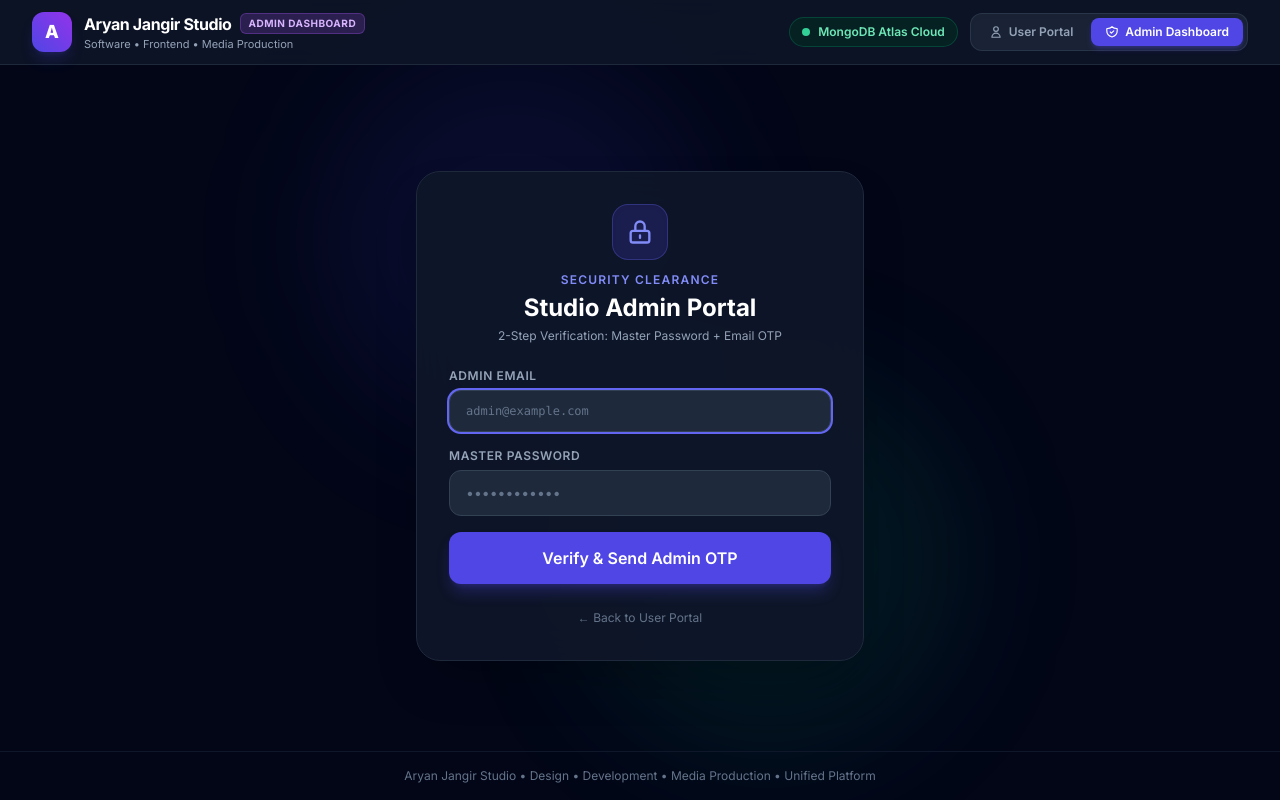
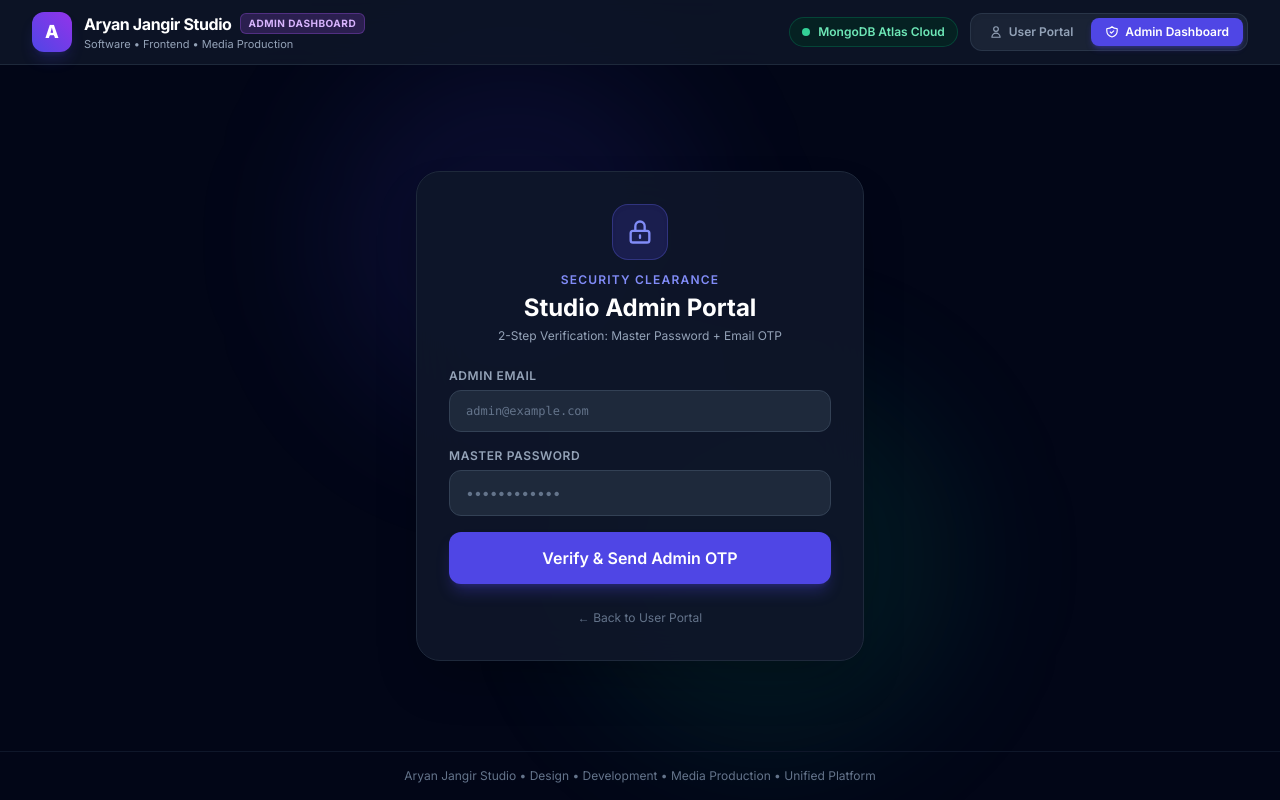
Before and after one commit to Aryan-Jangir-01/aryan-studio, a website: page docs/index.html in a window 1280 px wide. Both pictures are taken after a click on the button "Admin Dashboard". Drawn offline with nearby package versions, Linux system fonts and the light colour scheme.

Commit message:
Disable browser autocomplete and aggressively clear admin email autofill

```diff
--- a/docs/app.js
+++ b/docs/app.js
@@ -477,13 +477,14 @@ function showAdminUnlock() {
   if (adminLoginError) adminLoginError.classList.add('hidden');
 
   clearAdminOtpBoxes();
-  if (adminEmailInput) {
-    adminEmailInput.value = '';
-    adminEmailInput.focus();
-  }
-  if (adminPasswordInput) {
-    adminPasswordInput.value = '';
-  }
+  const wipeAdminInputs = () => {
+    if (adminEmailInput) adminEmailInput.value = '';
+    if (adminPasswordInput) adminPasswordInput.value = '';
+  };
+  wipeAdminInputs();
+  setTimeout(wipeAdminInputs, 80);
+  setTimeout(wipeAdminInputs, 250);
+  setTimeout(wipeAdminInputs, 600);
 }
 
 function showAdminDashboard() {
--- a/docs/index.html
+++ b/docs/index.html
@@ -233,16 +233,16 @@
 
           <!-- ADMIN STEP 1: PASSWORD FORM -->
           <div id="admin-step-password">
-            <form id="admin-login-form" class="space-y-4">
+            <form id="admin-login-form" class="space-y-4" autocomplete="off">
               <div>
                 <label class="block text-xs font-semibold uppercase tracking-wider text-slate-400 mb-1.5">Admin Email</label>
-                <input type="email" id="admin-email-input" placeholder="admin@example.com" autofocus required
+                <input type="email" id="admin-email-input" name="admin_login_email_clean" autocomplete="off" placeholder="admin@example.com" required
                   class="w-full bg-slate-800 border border-slate-700 text-slate-100 placeholder-slate-500 text-sm rounded-xl px-4 py-3 focus:outline-none focus:ring-2 focus:ring-indigo-500 transition font-mono text-xs">
               </div>
 
               <div>
                 <label class="block text-xs font-semibold uppercase tracking-wider text-slate-400 mb-1.5">Master Password</label>
-                <input type="password" id="admin-password-input" placeholder="••••••••••••" autofocus required
+                <input type="password" id="admin-password-input" name="admin_login_pass_clean" autocomplete="new-password" placeholder="••••••••••••" required
                   class="w-full bg-slate-800 border border-slate-700 text-slate-100 placeholder-slate-500 text-sm rounded-xl px-4 py-3 focus:outline-none focus:ring-2 focus:ring-indigo-500 transition">
               </div>
 
```
Also changed, not shown: app.js (+8 -7 lines), index.html (+3 -3 lines), public/app.js (+8 -7 lines), public/index.html (+3 -3 lines).
